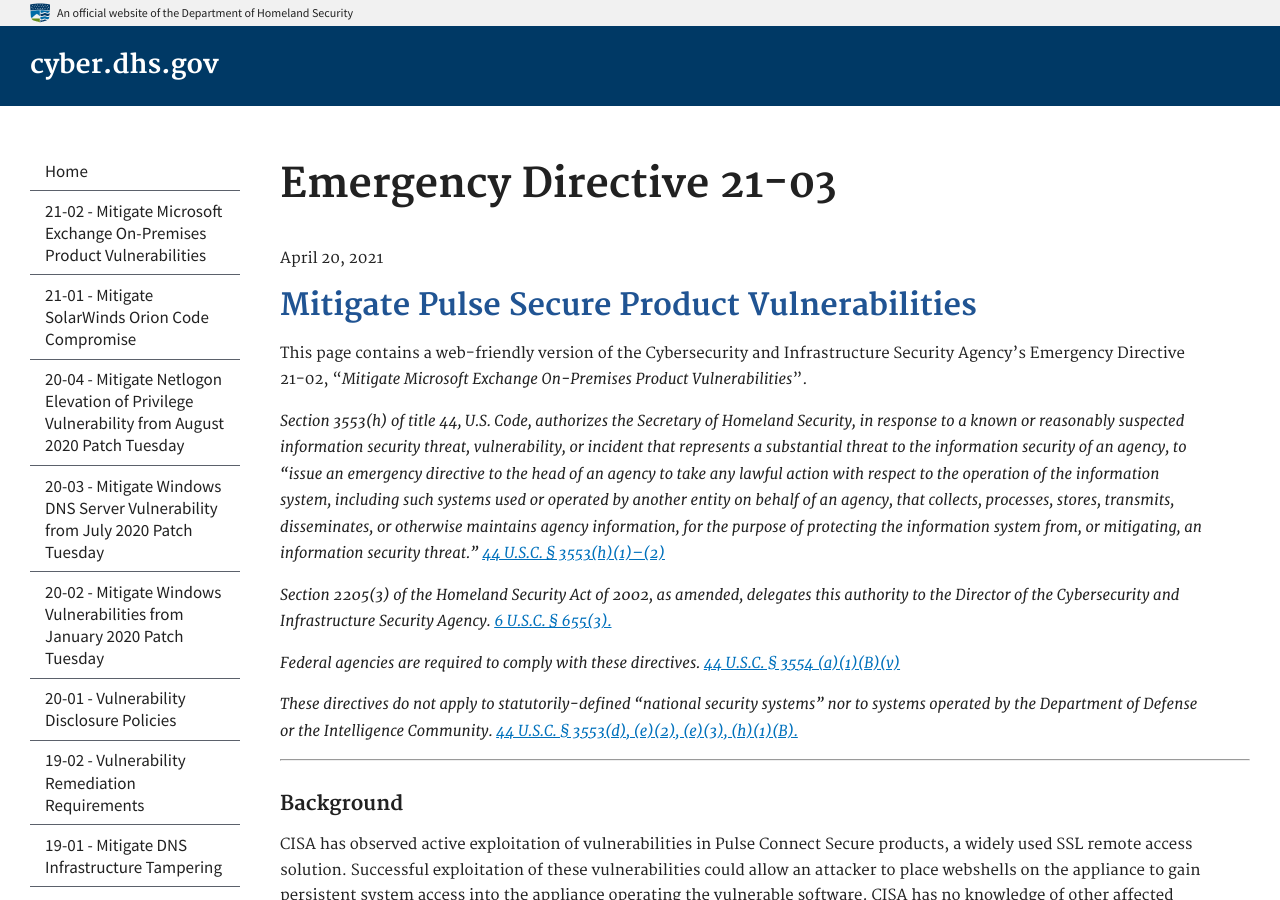
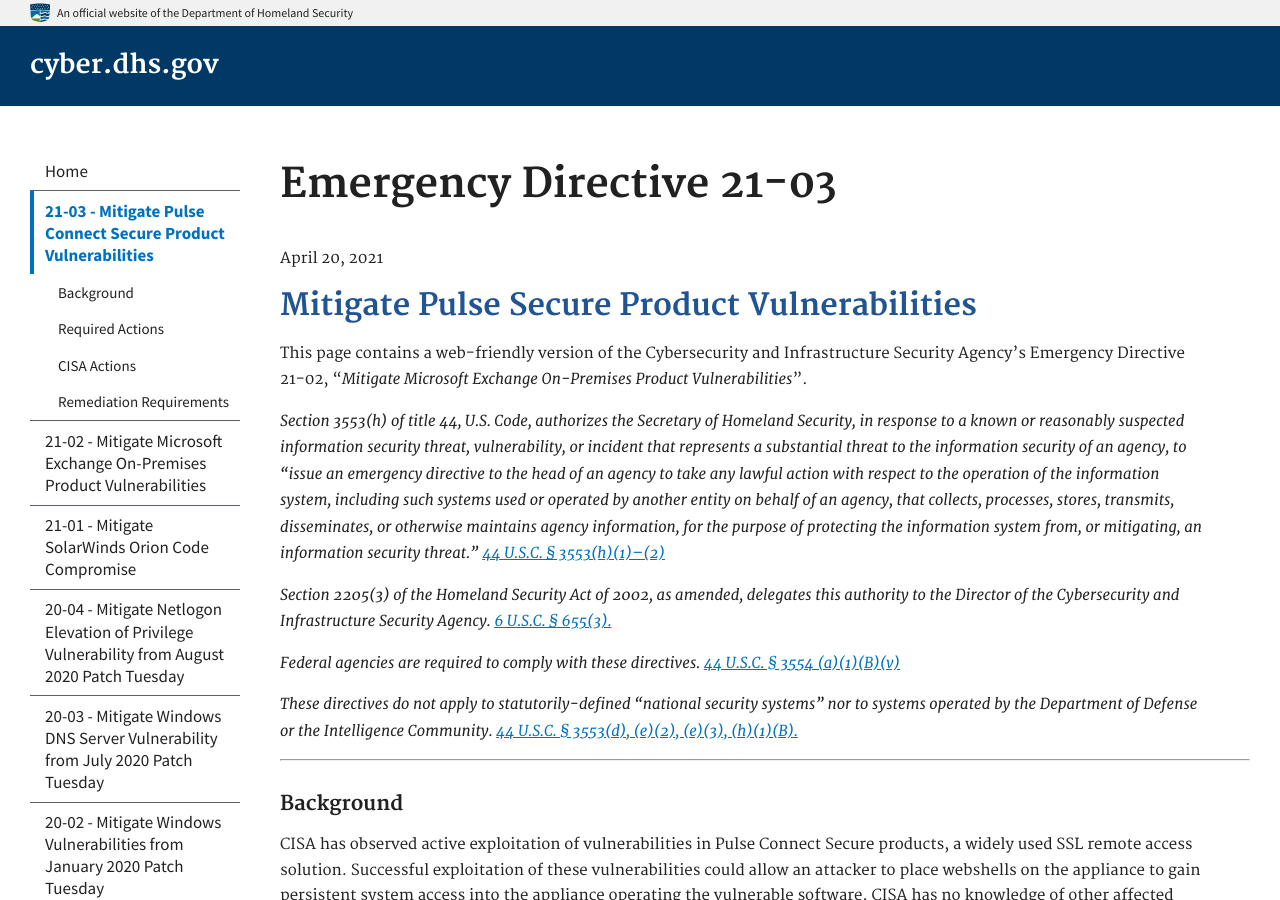
Before and after one commit to cisagov/cyber.dhs.gov, a Jekyll site: the page built from pages/ed-21-03.md, in a window 1280 px wide and 900 px high. Built offline with Jekyll 4.4.1, drawn with Linux system fonts in a browser that asks for light colours; some of the changed text lies outside the part shown.

Commit message:
update navigation

```diff
--- a/_data/navigation.yml
+++ b/_data/navigation.yml
@@ -1,6 +1,8 @@
 primary:
   - text: "Home"
     href: /directives/
+  - text: "21-03 - Mitigate Pulse Connect Secure Product Vulnerabilities"
+    href: /ed/21-03/
   - text: "21-02 - Mitigate Microsoft Exchange On-Premises Product Vulnerabilities"
     href: /ed/21-02/
   - text: "21-01 - Mitigate SolarWinds Orion Code Compromise"
```
